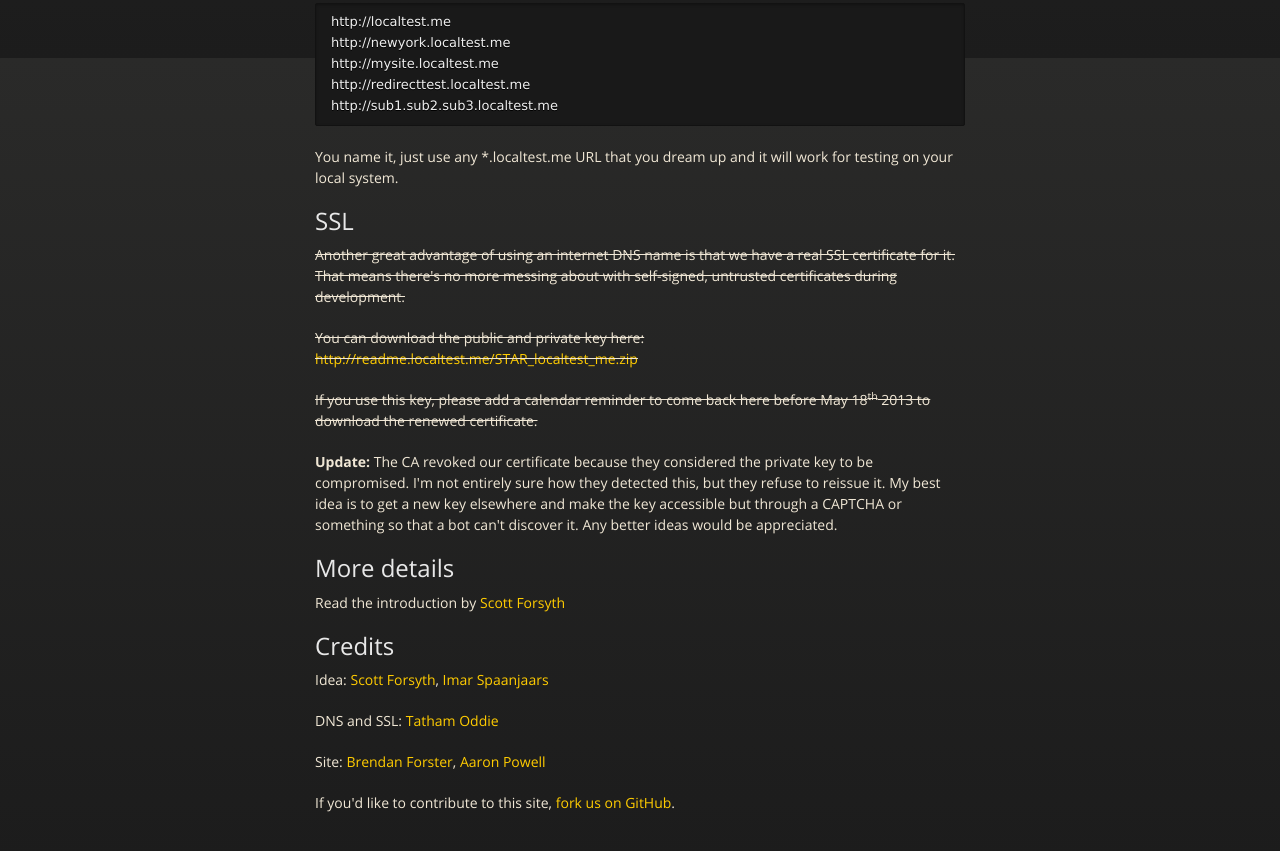
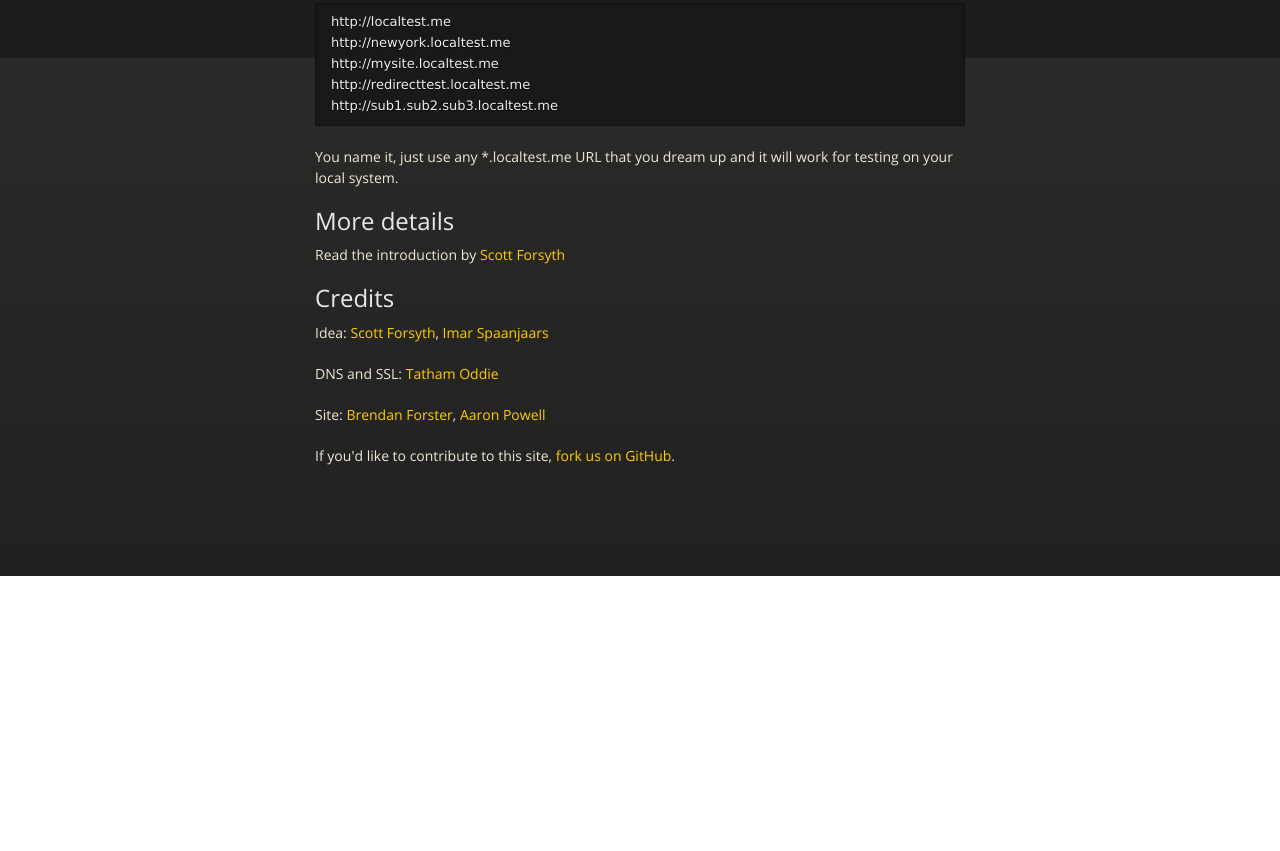
Before and after one commit to localtest-dot-me/localtest-dot-me.github.com, a plain HTML site: page index.html in a window 1280 px wide. Shown: the part 742-1593 px from the top of the page. After the commit the page ends 1318 px from the top, so only its background shows below. Drawn offline with nearby package versions, Linux system fonts and the light colour scheme.

Commit message:
Drop SSL references

```diff
--- a/index.html
+++ b/index.html
@@ -55,16 +55,6 @@ http://sub1.sub2.sub3.localtest.me
 
 <p>You name it, just use any *.localtest.me URL that you dream up and it will work for testing on your local system.</p>
 
-<h2>SSL</h2>
-
-<p><del>Another great advantage of using an internet DNS name is that we have a real SSL certificate for it. That means there's no more messing about with self-signed, untrusted certificates during development.</del></p>
-
-<p><del>You can download the public and private key here: <a href="http://readme.localtest.me/STAR_localtest_me.zip">http://readme.localtest.me/STAR_localtest_me.zip</a></del></p>
-
-<p><del>If you use this key, please add a calendar reminder to come back here before May 18<sup>th</sup> 2013 to download the renewed certificate.</del></p>
-
-<p><strong>Update:</strong> The CA revoked our certificate because they considered the private key to be compromised. I'm not entirely sure how they detected this, but they refuse to reissue it. My best idea is to get a new key elsewhere and make the key accessible but through a CAPTCHA or something so that a bot can't discover it. Any better ideas would be appreciated.</p>
-
 <h2>More details</h2>
 
 <p>Read the introduction by <a href="http://weblogs.asp.net/owscott/archive/2012/05/14/introducing-testing-domain-localtest-me.aspx">Scott Forsyth</a></p>
```
Also changed, not shown: 2 other files.
